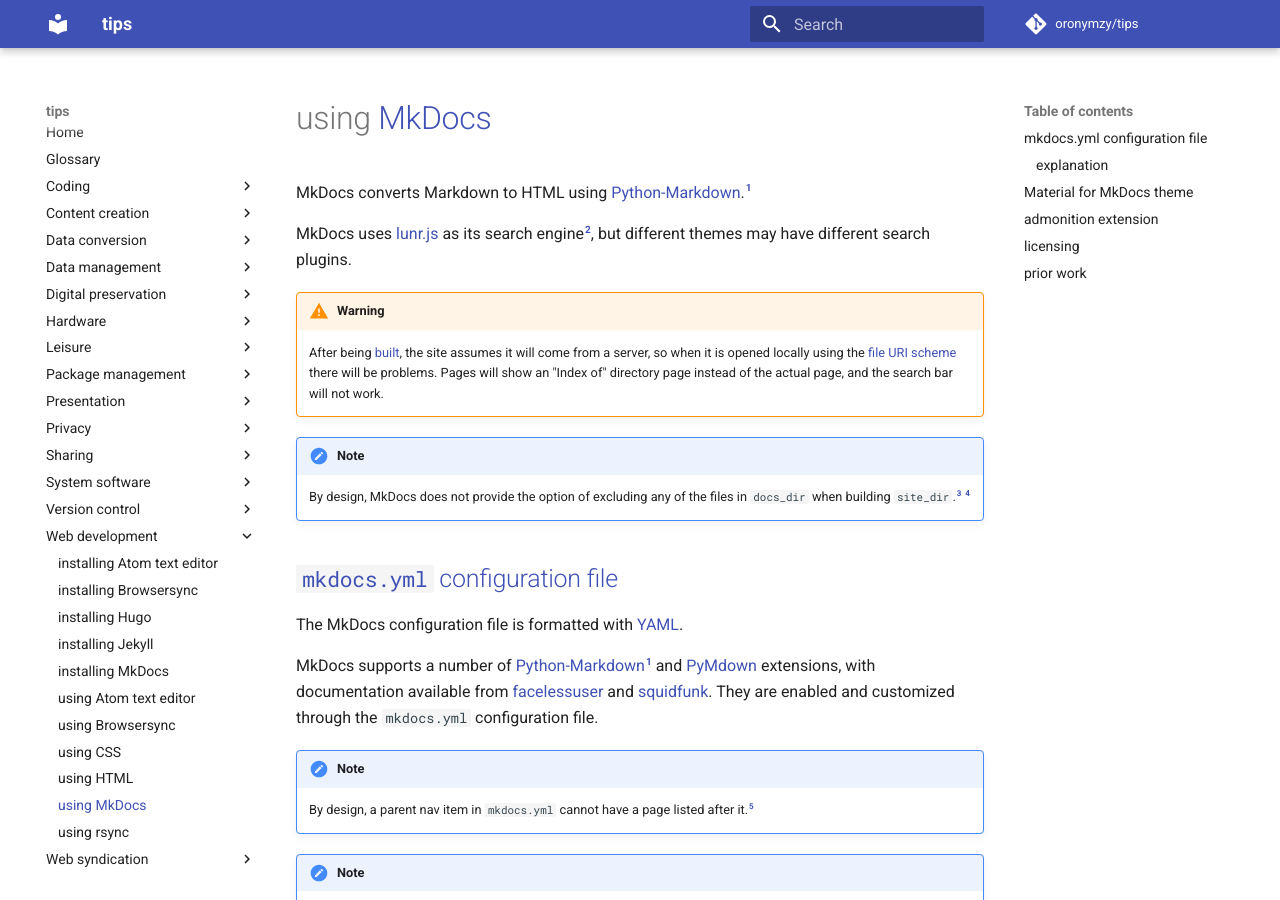
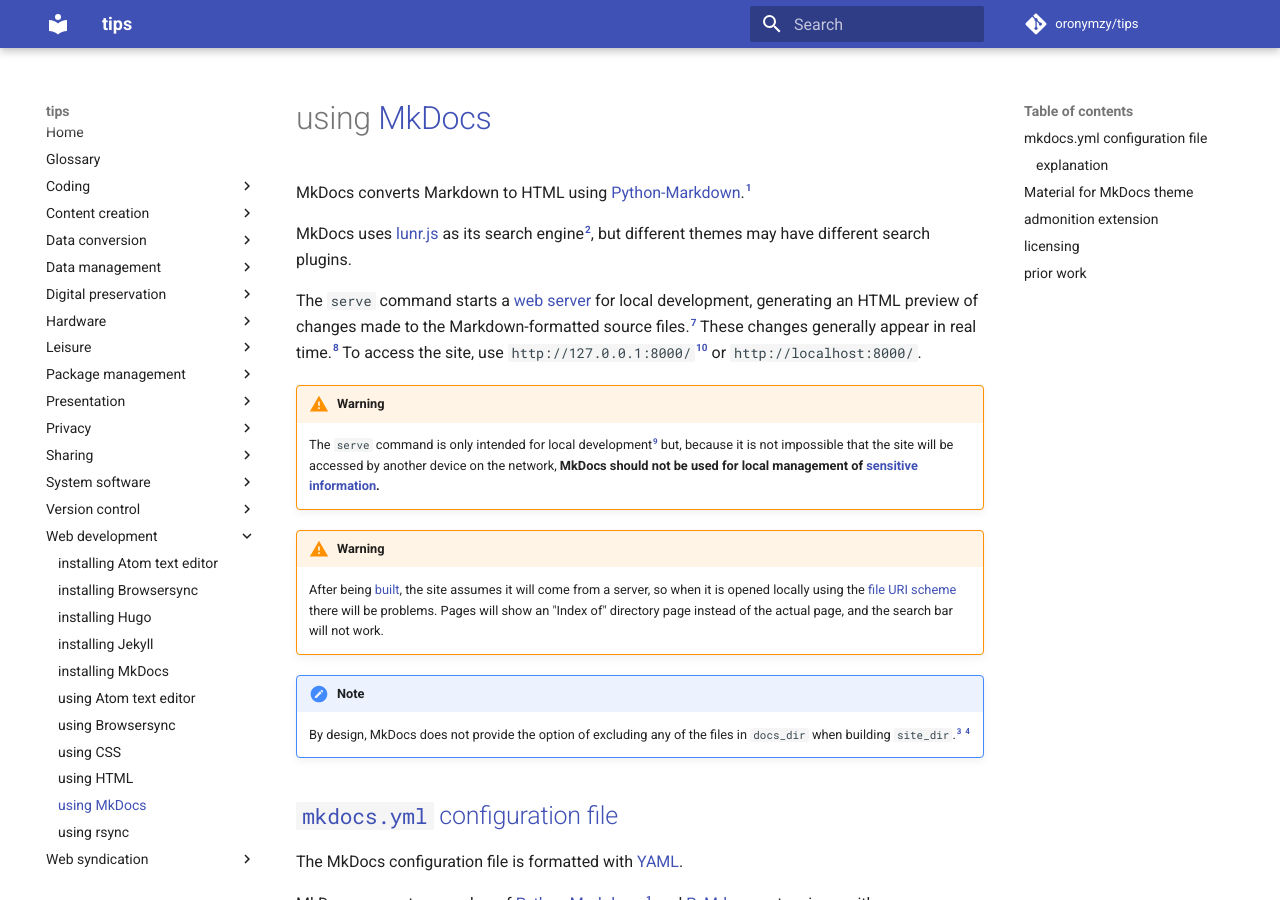
Before and after one commit to oronymzy/tips, an MkDocs documentation site: the page built from docs/usgMkDc.md, in a window 1280 px wide and 900 px high. Built offline with MkDocs 1.6.1 and Material for MkDocs 9.7.7, drawn with Linux system fonts in a browser that asks for light colours; comment, search, counter and statistics services are not loaded; some of the changed text lies outside the part shown.

Commit message:
Add 'serve' command information and admonition, with footnotes
Add information on the 'serve' command, with footnotes.
Add admonition advising against using MkDocs
for local management of sensitive information, with footnote.

```diff
--- a/docs/usgMkDc.md
+++ b/docs/usgMkDc.md
@@ -2,6 +2,12 @@
 MkDocs converts Markdown to HTML using [Python-Markdown](https://python-markdown.github.io/extensions/).[^usgMkDc1]
 
 MkDocs uses [lunr.js](https://lunrjs.com/) as its search engine[^usgMkDc2], but different themes may have different search plugins.
+
+The `serve` command starts a [web server](https://en.wikipedia.org/wiki/Web_server) for local development, generating an HTML preview of changes made to the Markdown-formatted source files.[^usgMkDc7] These changes generally appear in real time.[^usgMkDc8] To access the site, use `http://127.0.0.1:8000/`[^usgMkDc10] or `http://localhost:8000/`.
+
+!!! warning
+
+    The `serve` command is only intended for local development[^usgMkDc9] but, because it is not impossible that the site will be accessed by another device on the network, **MkDocs should not be used for local management of [sensitive information](https://en.wikipedia.org/wiki/Information_sensitivity).**
 
 !!! warning
 
```
Also changed, not shown: other parts of docs/usgMkDc.md (+4 -0 lines).
